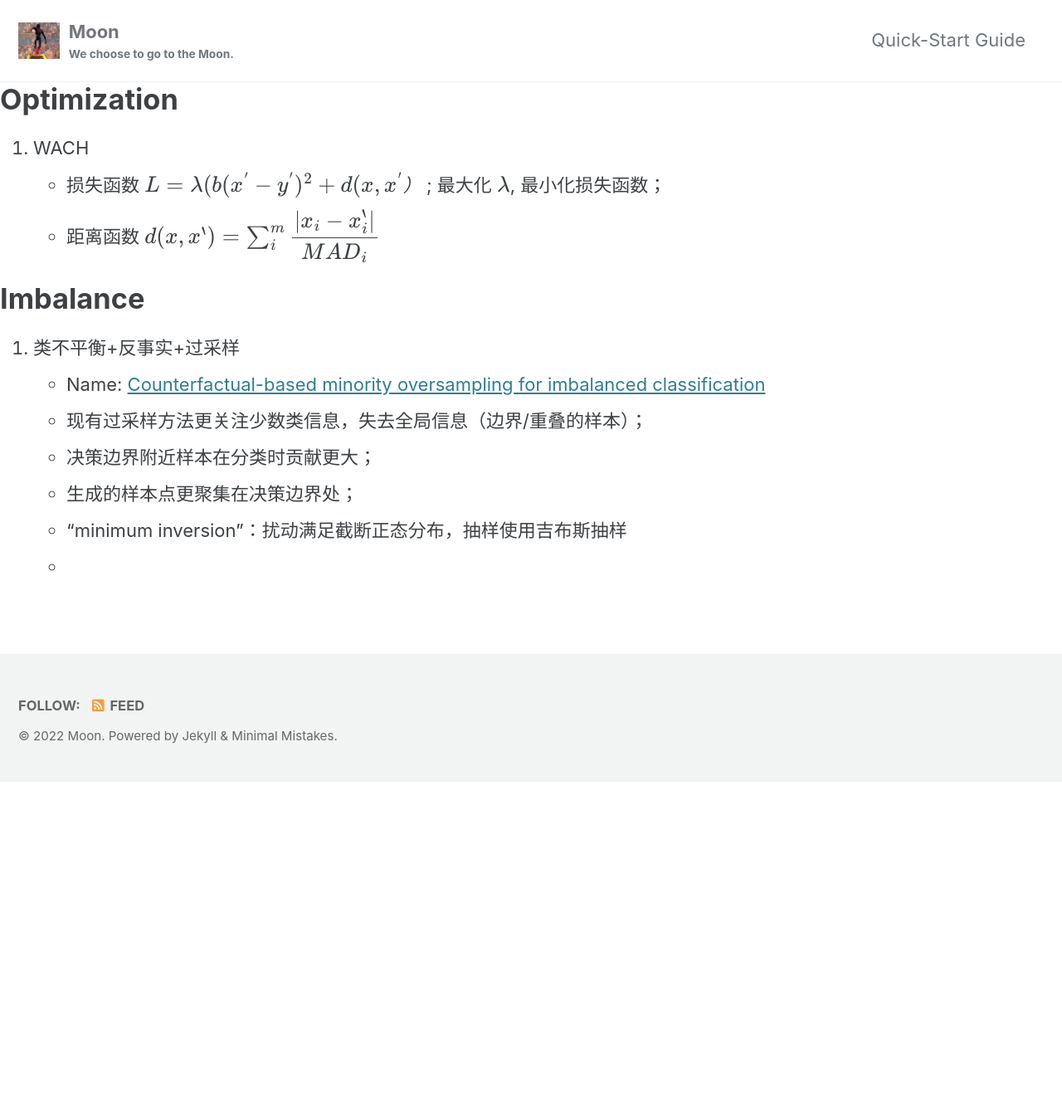
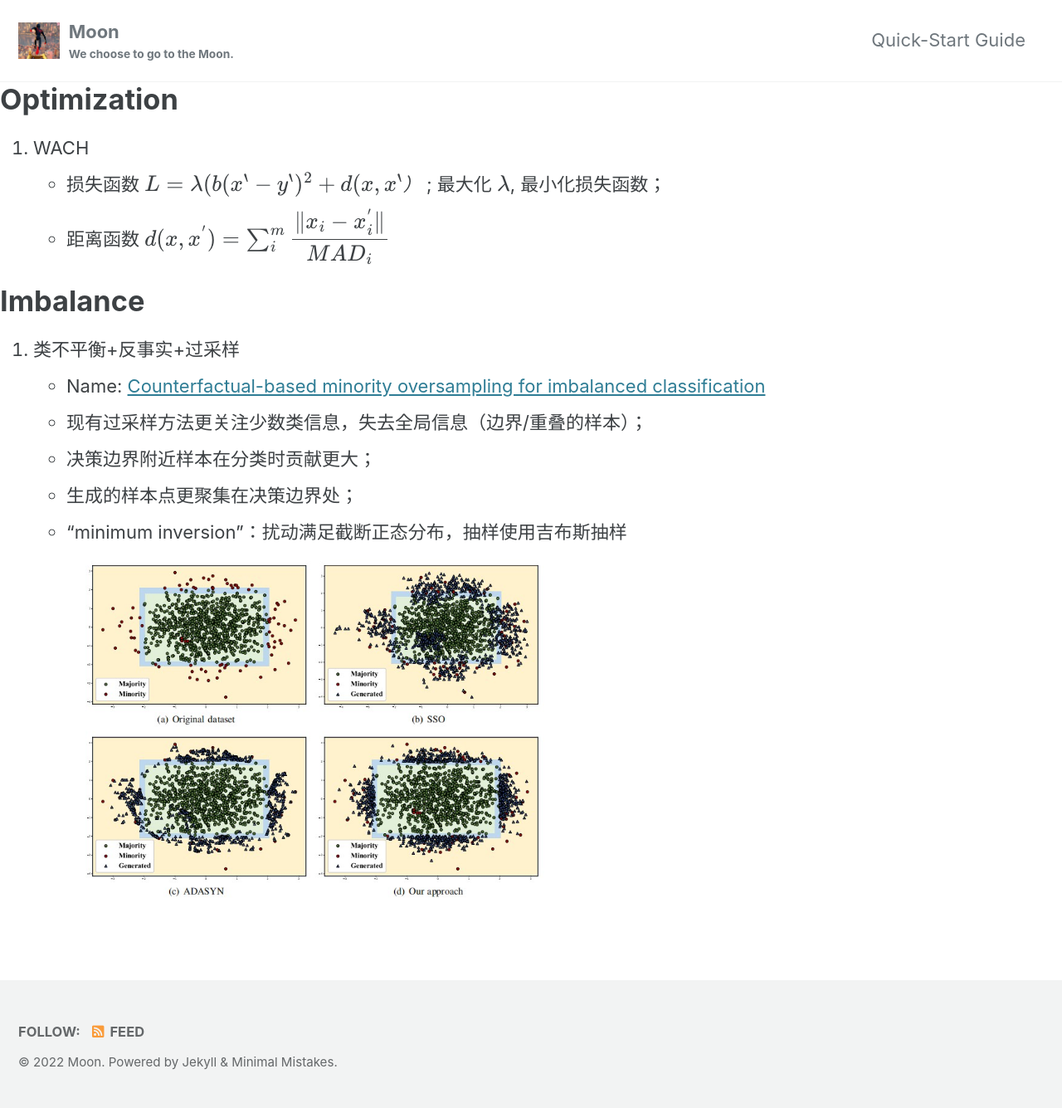
Before and after one commit to ZZhangsm/Zzhangsm.github.io, a Jekyll site: the page built from _posts/2022-05-05-counterfactual.md, in a window 1280 px wide. Shown: the whole page at 83% size. Built offline with Jekyll 4.4.1, drawn with Linux system fonts in a browser that asks for light colours; cached includes are drawn as plain includes; our own code applies the rules of GitHub Pages for plain Markdown files; formulas are drawn with MathJax 3; before the commit the page ends 942 px from its top, so only the background shows below that.

Commit message:
Update 2022-05-05-counterfactual.md

```diff
--- a/_posts/2022-05-05-counterfactual.md
+++ b/_posts/2022-05-05-counterfactual.md
@@ -19,8 +19,9 @@ tags:
 #  Optimization
 
 1. WACH
-- 损失函数 $$ L=\lambda ( b(x^{'} - y^{'})^{2} + d(x, x^{'} ）$$ ; 最大化 $\lambda$, 最小化损失函数；
-- 距离函数  $ d(x ,x^{'}) = \sum_{i}^{m} \dfrac{ \| x_{i} - x_{i}^{'} \|} {MAD_{i}}$
+- 损失函数 $ L= \lambda ( b(x^{'} - y^{'})^{2} + d(x, x^{'} ）$ ;
+  最大化 $\lambda$, 最小化损失函数；
+- 距离函数  $$ d(x ,x^{'}) = \sum_{i}^{m} \dfrac{ \| x_{i} - x_{i}^{'} \|} {MAD_{i}}$$
 
 
 
@@ -33,4 +34,4 @@ tags:
    - 决策边界附近样本在分类时贡献更大；
    - 生成的样本点更聚集在决策边界处；
    - “minimum inversion”：扰动满足截断正态分布，抽样使用吉布斯抽样
-   -  ![](my_pics/c_1.jpg)
+  <img src="{{site.baseurl}}/my_pics/c_1.jpg" width=600>
```
